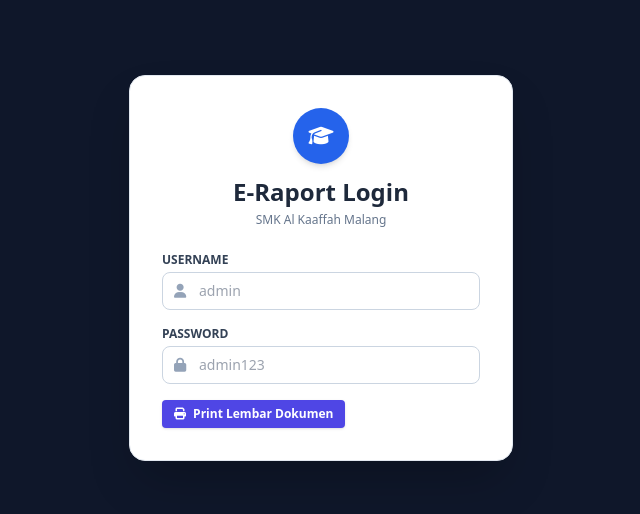
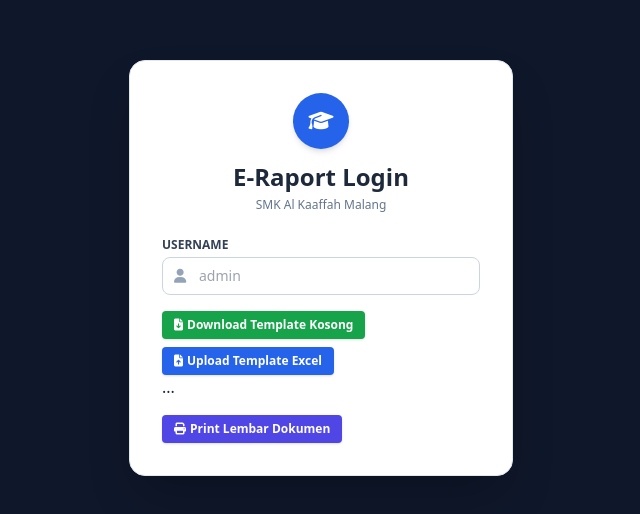
Before and after one commit to muhammadrafi162131-pixel/Raport-Sekolah, a plain HTML site: page index.html in a window 1280 px wide. Shown: the part 132-646 px from the top of the page, without its empty margins (319-959 px from the left). Drawn offline with nearby package versions, Linux system fonts and the light colour scheme.

Commit message:
Update index.html

```diff
--- a/index.html
+++ b/index.html
@@ -39,16 +39,22 @@
                         <input type="text" id="username" class="w-full pl-9 pr-3 py-2 border border-slate-300 rounded-lg focus:outline-none focus:ring-2 focus:ring-blue-500 text-sm" required placeholder="admin">
                     </div>
                 </div>
-                <div>
-                    <label class="block text-slate-700 text-xs font-bold uppercase mb-1">Password</label>
-                    <div class="relative">
-                        <span class="absolute inset-y-0 left-0 flex items-center pl-3 text-slate-400"><i class="fa-solid fa-lock text-sm"></i></span>
-                        <input type="password" id="password" class="w-full pl-9 pr-3 py-2 border border-slate-300 rounded-lg focus:outline-none focus:ring-2 focus:ring-blue-500 text-sm" required placeholder="admin123">
-                    </div>
-                </div>
-               <button type="button" onclick="triggerPrintHalaman()" class="bg-indigo-600 hover:bg-indigo-700 text-white text-xs font-bold py-1.5 px-3 rounded shadow transition">
-       <i class="fa-solid fa-print mr-1"></i> Print Lembar Dokumen
-   </button>
+               <div class="flex flex-wrap gap-2 mb-4">
+    <button type="button" onclick="downloadTemplateExcel()" class="bg-green-600 hover:bg-green-700 text-white text-xs font-bold py-1.5 px-3 rounded shadow transition flex items-center">
+        <i class="fa-solid fa-file-arrow-down mr-1"></i> Download Template Kosong
+    </button>
+
+    <button type="button" onclick="document.getElementById('fileExcelInput').click()" class="bg-blue-600 hover:bg-blue-700 text-white text-xs font-bold py-1.5 px-3 rounded shadow transition flex items-center">
+        <i class="fa-solid fa-file-arrow-up mr-1"></i> Upload Template Excel
+    </button>
+    <input type="file" id="fileExcelInput" class="hidden" accept=".csv" onchange="bacaTemplateCSV(this)">
+</div>
+
+...
+
+<button type="button" onclick="triggerPrintHalaman()" class="bg-indigo-600 hover:bg-indigo-700 text-white text-xs font-bold py-1.5 px-3 rounded shadow transition flex items-center">
+    <i class="fa-solid fa-print mr-1"></i> Print Lembar Dokumen
+</button>
             </form>
         </div>
     </div>
```
